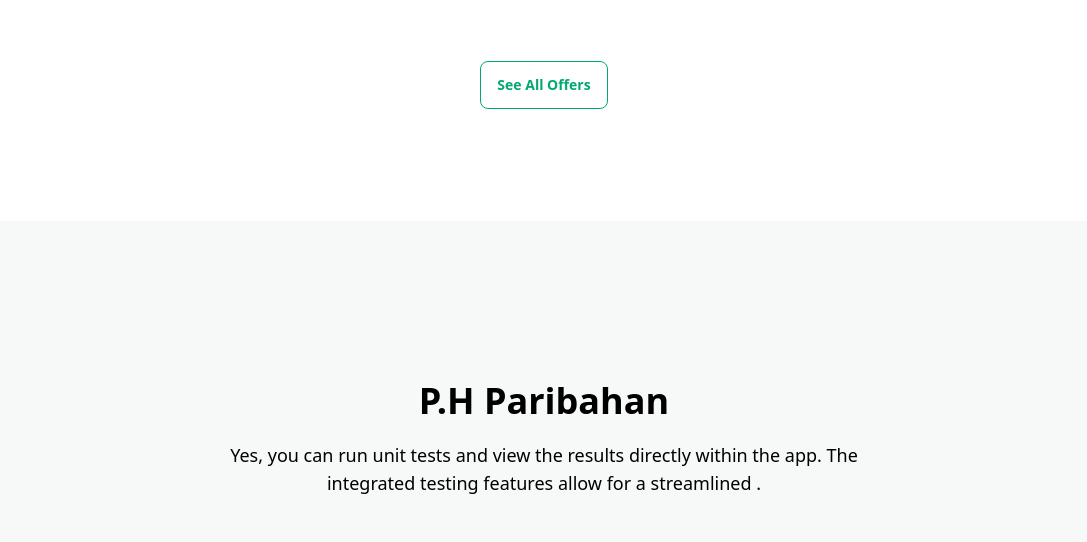
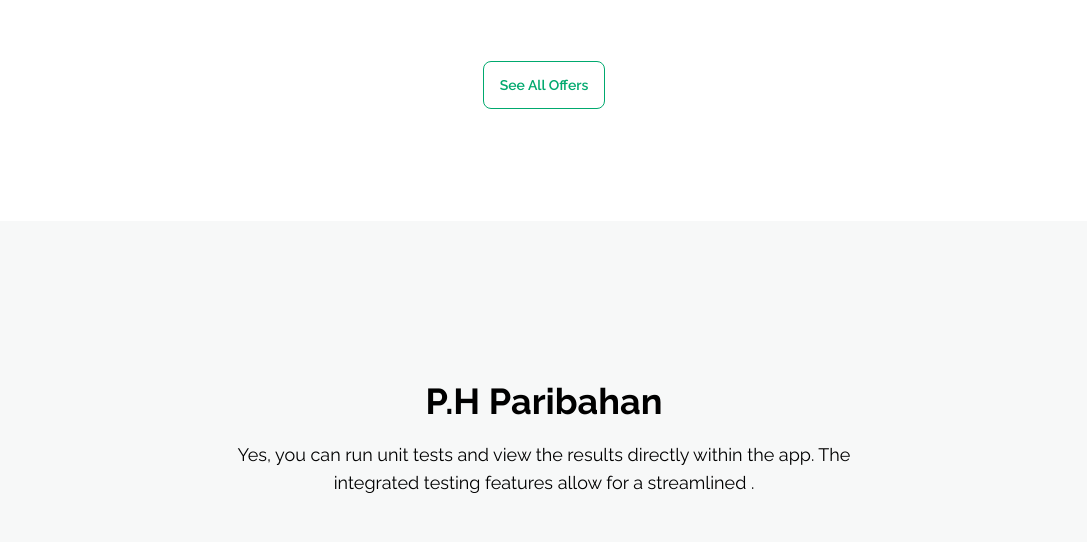
Before and after one commit to SoadAsHamimMahi/Smart-ticketing-assignment, a plain HTML site: page index.html in a window 1280 px wide. Shown: the part 1021-1563 px from the top of the page, without its empty margins (96-1183 px from the left). Drawn offline with nearby package versions, Linux system fonts and the light colour scheme.

Commit message:
Bug Fixed

```diff
--- a/index.html
+++ b/index.html
@@ -14,14 +14,14 @@
     <link rel="preconnect" href="https://fonts.googleapis.com">
     <link rel="preconnect" href="https://fonts.gstatic.com" crossorigin>
     <link
-        href="https://fonts.googleapis.com/css2?family=Inter:wght@100..900&family=Raleway:ital,wght@0,100..900;1,100..900&display=swap"
+        href="https://fonts.googleapis.com/css2?family=Manrope:wght@200..800&family=Raleway:ital,wght@0,100..900;1,100..900&display=swap"
         rel="stylesheet">
 
     <link rel="stylesheet" href="style.css">
 
 </head>
 
-<body class="font-Raleway">
+<body class="raleway-font">
     <header class="w-4/5 mx-auto">
         <div>
             <div class="navbar bg-base-100 my-2 lg:my-5">
--- a/style.css
+++ b/style.css
@@ -3,3 +3,7 @@ li{
     justify-content: space-between;
     margin-bottom: 10px;
 }
+
+.raleway-font {
+    font-family: "Raleway", sans-serif;
+}
```
